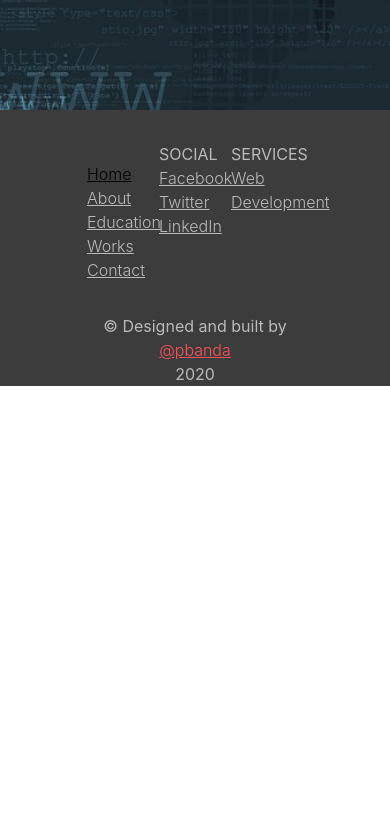
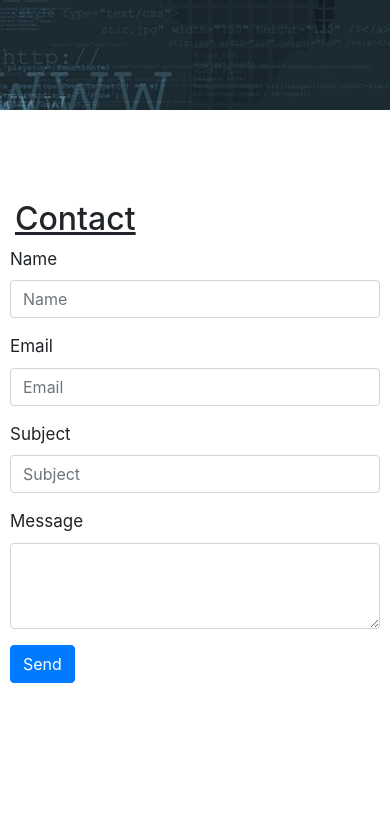
Before and after one commit to bpraveen078/praveen_website, a React (Create React App) app: page / in a window 390 px wide. Shown: the part 4666-5484 px from the top of the page. Before the commit the page ends 5052 px from the top, so only its background shows below. Built offline with nearby package versions, Linux system fonts and the light colour scheme.

Commit message:
Added form

```diff
--- a/src/App.tsx
+++ b/src/App.tsx
@@ -20,6 +20,7 @@ import { Education } from "./components/education";
 import { Works } from "./components/works";
 import SkillsStack from "./components/skills-stack";
 import { Skills } from "./components/skills";
+import { Contact } from "./components/contact";
 
 const App: React.FC = () => {
   // useEffect(() => {
@@ -67,9 +68,9 @@ const App: React.FC = () => {
             <Element name="works" className="element">
               <Works />
             </Element>
-            {/* <Element name="contact" className="element">
-              contact
-            </Element> */}
+            <Element name="contact" className="element">
+              <Contact />
+            </Element>
           </div>
         </div>
 
--- /dev/null
+++ b/src/components/contact.tsx
@@ -0,0 +1,76 @@
+import * as React from "react";
+
+export interface IAppProps {}
+
+export const Contact: React.FC = (props: IAppProps) => {
+  return (
+    <div className="section-child contact">
+      <div className="row">
+        <div className="col-sm-1"></div>
+        <div className="col-sm-2">
+          <h2 className="underline">Contact</h2>
+        </div>
+        <div className="col-sm-8 content">
+          <form>
+            <div className="form-row">
+              <div className="form-group col-md-6">
+                {
+                  // @ts-ignore
+                  <label for="name">Name</label>
+                }
+                <input
+                  type="name"
+                  className="form-control"
+                  id="name"
+                  placeholder="Name"
+                />
+              </div>
+              <div className="form-group col-md-6">
+                {
+                  // @ts-ignore
+                  <label for="email">Email</label>
+                }
+                <input
+                  type="email"
+                  className="form-control"
+                  id="email"
+                  placeholder="Email"
+                />
+              </div>
+              <div className="form-group col-md-12">
+                {
+                  // @ts-ignore
+                  <label for="subject">Subject</label>
+                }
+                <input
+                  type="subject"
+                  className="form-control"
+                  id="subject"
+                  placeholder="Subject"
+                />
+              </div>
+              <div className="form-group col-md-12">
+                {
+                  // @ts-ignore
+                  <label for="message">Message</label>
+                }
+                {
+                  <textarea
+                    class="form-control"
+                    id="message"
+                    //@ts-ignore
+                    rows="3"
+                  ></textarea>
+                }
+              </div>
+              <button type="submit" className="btn btn-primary">
+                Send
+              </button>
+            </div>
+          </form>
+        </div>
+        <div className="col-sm-1"></div>
+      </div>
+    </div>
+  );
+};
--- a/src/index.css
+++ b/src/index.css
@@ -365,7 +365,7 @@ header.smaller nav a {
 
 .menu-link {
   font-weight: 600;
-  font-size: 20px;
+  font-size: 18px;
 }
 .element {
   min-height: 200px;
@@ -497,3 +497,6 @@ header.smaller nav a {
   padding-bottom: 50px;
   min-height: 90vh;
 }
+.contact {
+  text-align: left;
+}
```
